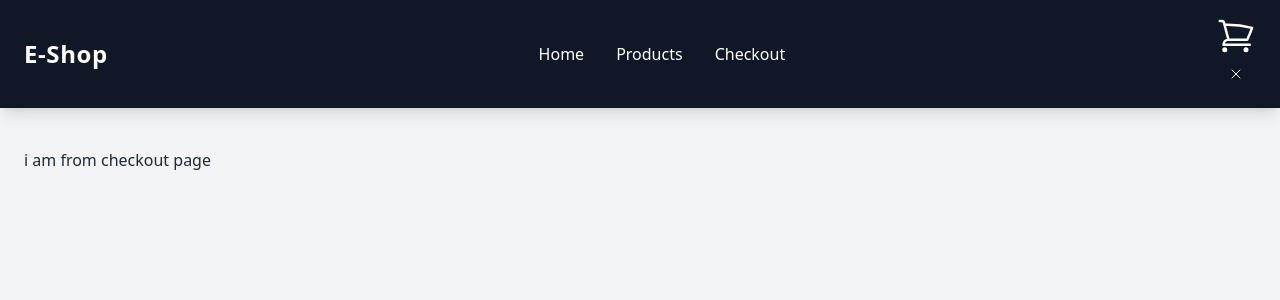
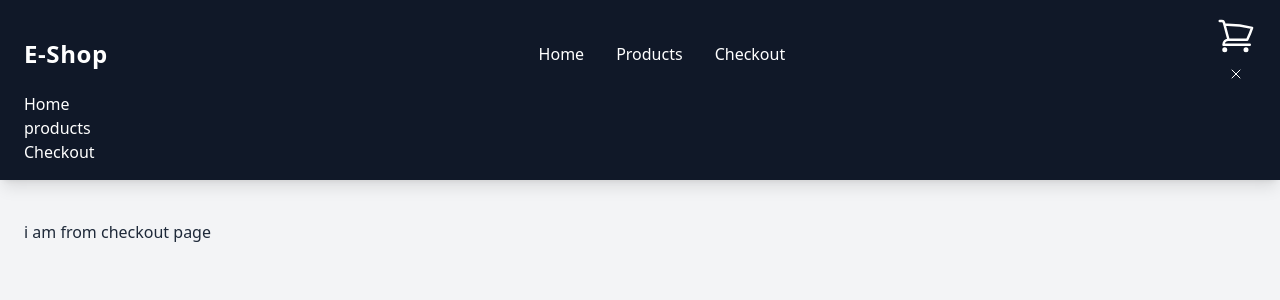
Before and after one commit to edenWerke/EcommerceWithPayment, a Next.js app: page /checkout in a window 1280 px wide. Both pictures are taken after a click on the button 1236 px from the left and 74 px from the top of the page. Shown: the top 300 px of the page. Built offline with nearby package versions, Linux system fonts and the light colour scheme.

Commit message:
checkout

```diff
--- a/components/Navbar.tsx
+++ b/components/Navbar.tsx
@@ -62,6 +62,21 @@ const Navbar = () => {
          </Button>
         </div>
       </div>
+      {mobileOpen && (
+        <nav>
+          <ul>
+            <li>
+              <Link href="/">Home</Link>
+              </li>
+            <li>
+              <Link href="/products">products</Link>
+              </li>
+            <li>
+              <Link href="/Checkout">Checkout</Link>
+              </li>
+          </ul>
+        </nav>
+      )}
     </nav>
   );
 };
```
